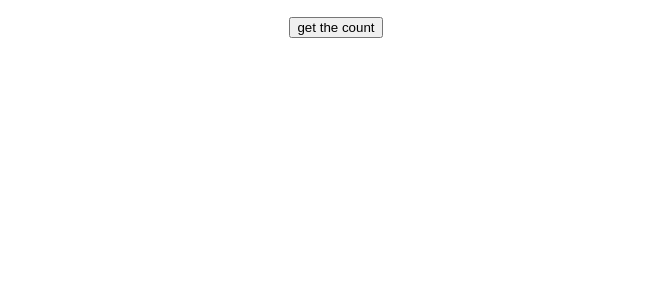
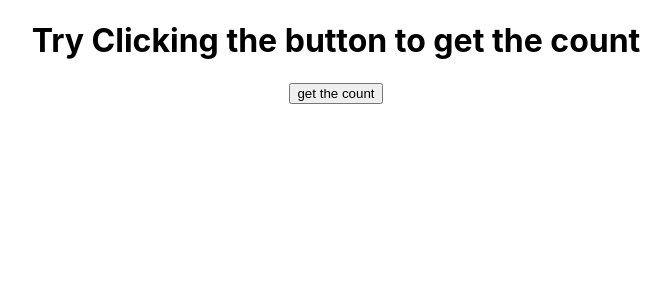
Before and after one commit to lndrcrvlh/project-purple-cow, a React (Create React App) app: page / in a window 1280 px wide. Shown: the top 300 px of the page, without its empty margins (304-975 px from the left). Built offline with nearby package versions, Linux system fonts and the light colour scheme.

Commit message:
Displays conditional message prior to count

```diff
--- a/src/components/count.jsx
+++ b/src/components/count.jsx
@@ -19,7 +19,11 @@ function Count() {
 
   return (
     <div>
-      {count && <p>{count.value}</p>}
+      {count.value ? (
+        <h1>The current count is: {count.value}</h1>
+      ) : (
+        <h1>Try Clicking the button to get the count</h1>
+      )}
       <button onClick={() => setCheckCount(true)}>get the count</button>
     </div>
   );
```
